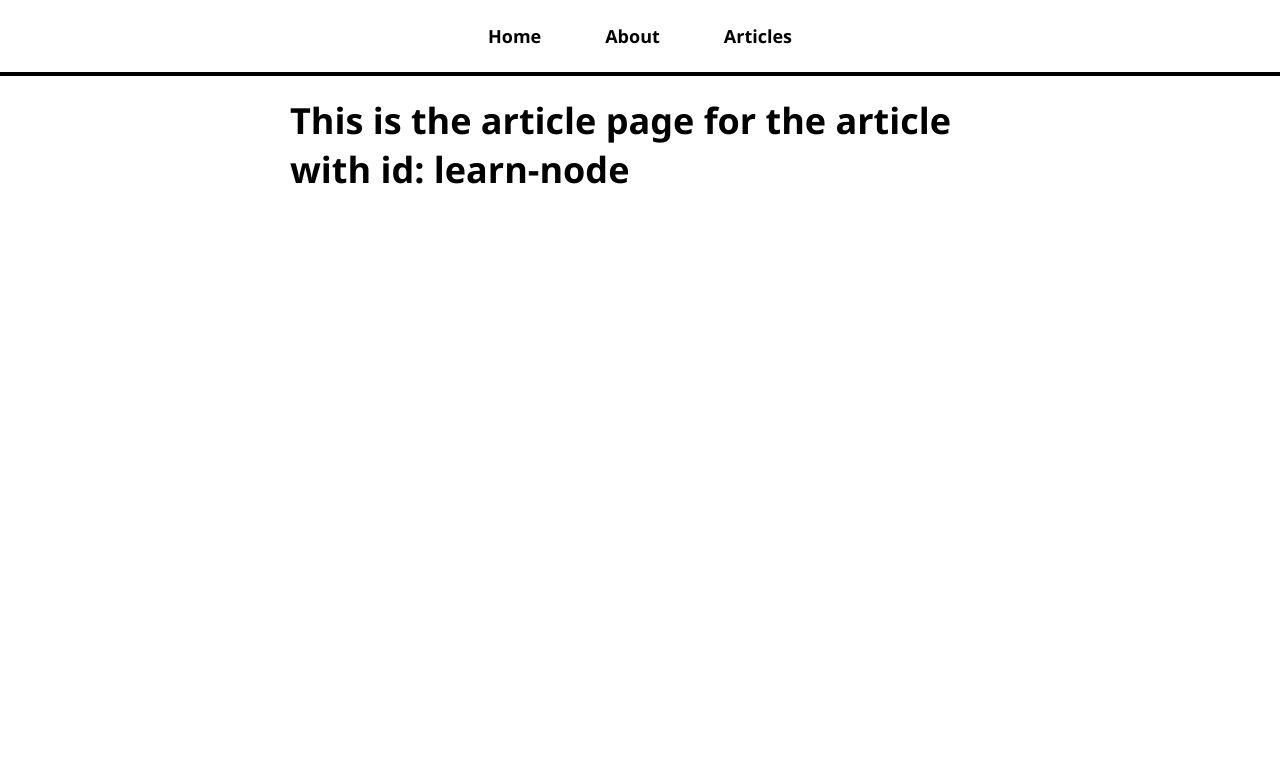
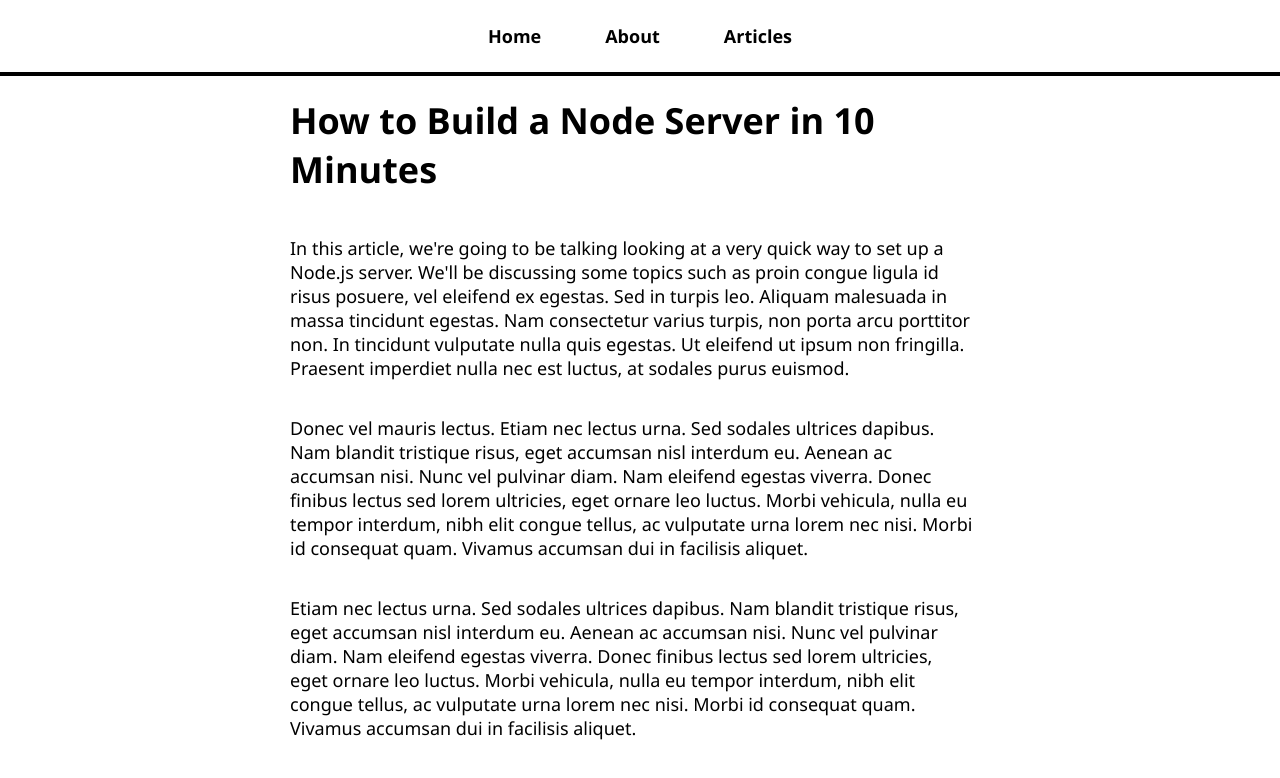
Before and after one commit to NirmalNaveen20/blogpulse, a React (Create React App) app: page /articles/learn-node in a window 1280 px wide. Shown: the top 778 px of the page. Built offline with nearby package versions, Linux system fonts and the light colour scheme.

Commit message:
feat: add article content

```diff
--- a/src/pages/ArticlePage.js
+++ b/src/pages/ArticlePage.js
@@ -1,10 +1,17 @@
-import {useParams} from 'react-router-dom';
+import { useParams } from 'react-router-dom';
+import articles from './article-content';
 
 const ArticlePage = () => {
   const { articleId } = useParams();
+  const article = articles.find(article => article.name === articleId);
 
   return (
-    <h1>This is the article page for the article with id: { articleId }</h1>
+    <>
+    <h1>{article.title}</h1>
+    {article.content.map((paragraph, key) => (
+      <p key={key}>{paragraph}</p>
+    ))}
+    </>
     );
   }
 
```
